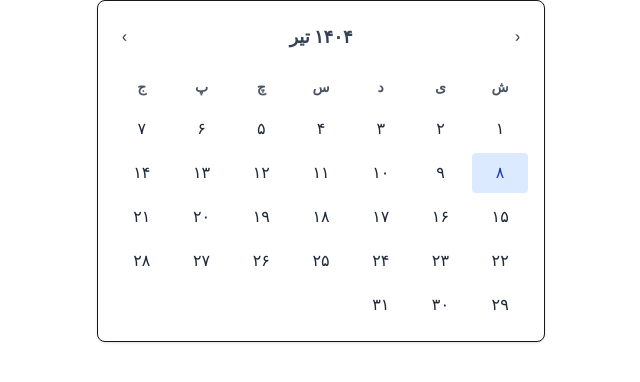
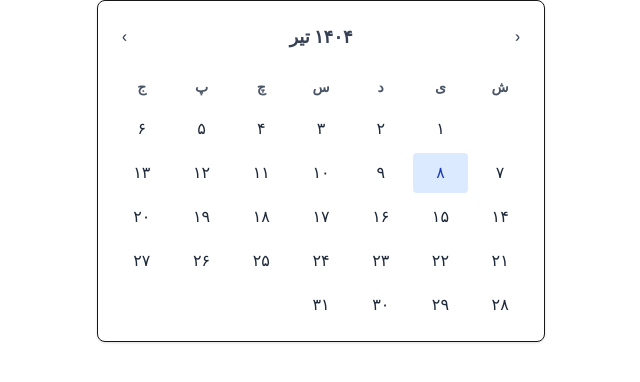
Before and after one commit to NeginKhademian/datepicker, a Next.js app: page / in a window 1280 px wide. Shown: the top 382 px of the page, without its empty margins (319-959 px from the left). Built offline with nearby package versions, Linux system fonts and the light colour scheme.

Commit message:
fix: resolve offset

```diff
--- a/src/components/SimpleDatepicker.tsx
+++ b/src/components/SimpleDatepicker.tsx
@@ -37,7 +37,7 @@ const SimpleDatepicker: FC = () => {
 
   // Calendar data
   const { days: jalaliDays, firstDayOfMonthWeekDay } = generateCurrentJalaliMonthDays(currentDate);
-  const offset = firstDayOfMonthWeekDay - 1;
+  const offset = firstDayOfMonthWeekDay ;
   const months = utilJalaliMonths();
 
   // Handlers
```
